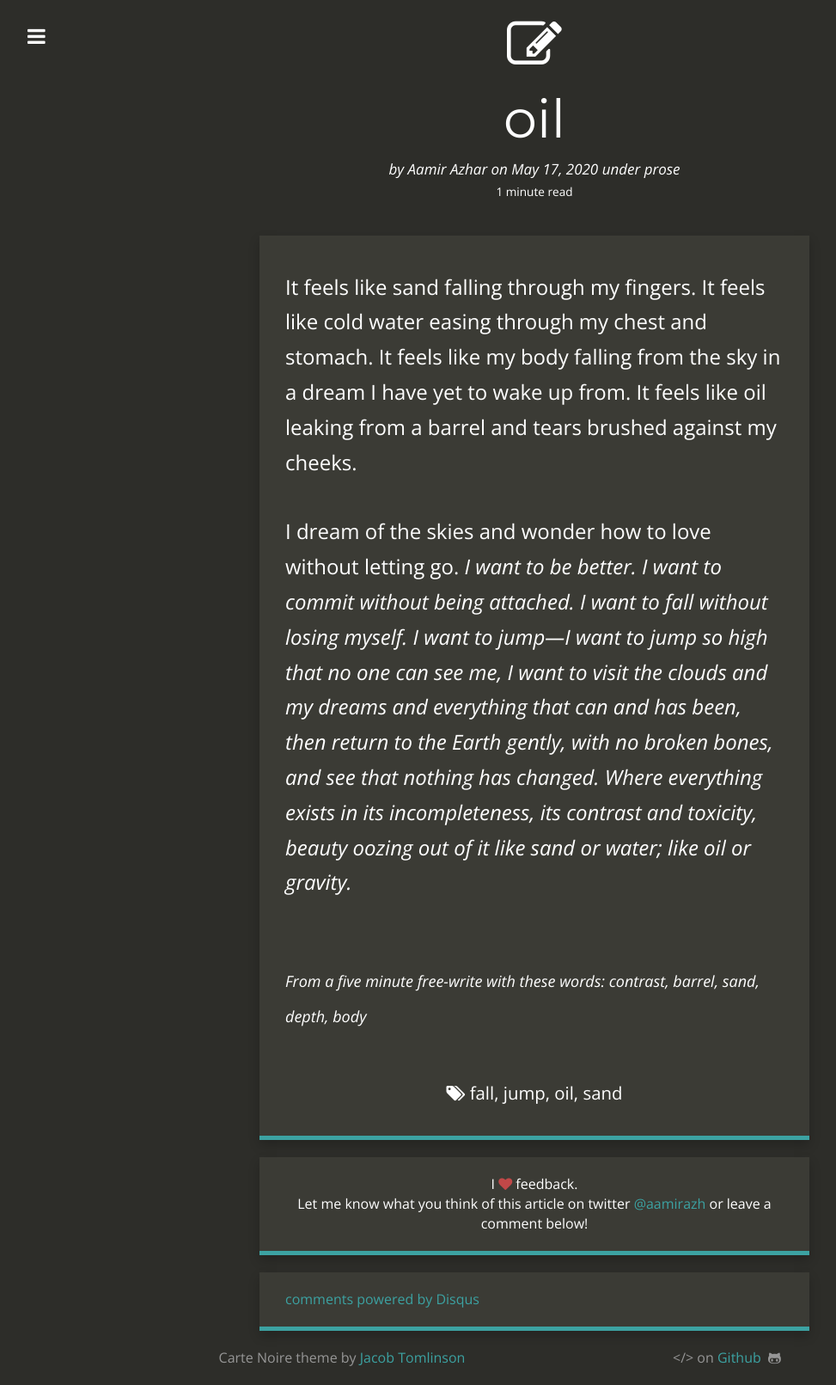
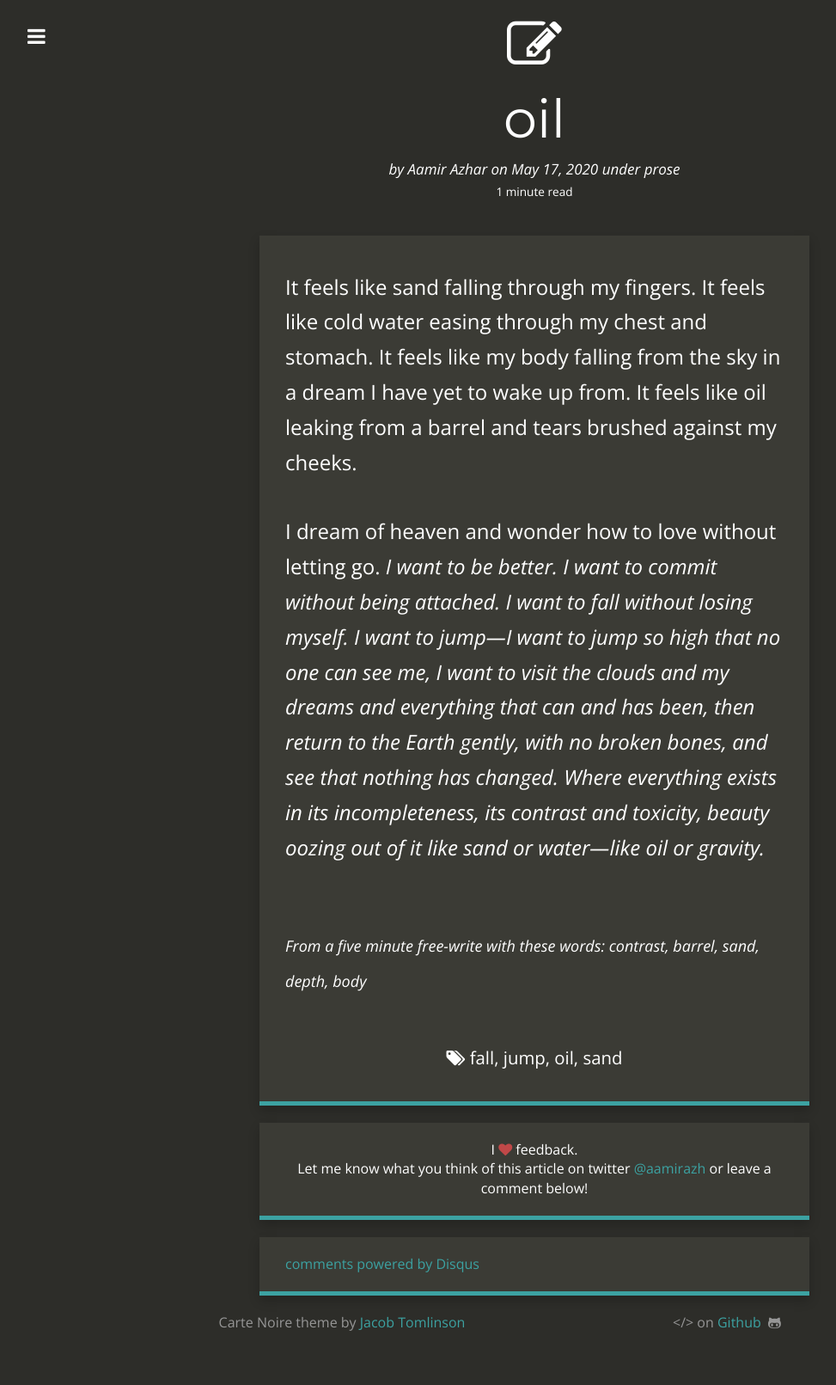
Before and after one commit to jacobtomlinson/carte-noire, a Jekyll site: the page built from _posts/2020-05-17-oil.md, in a window 1280 px wide. Shown: the whole page at 86% size, without its empty margins (18-991 px from the left). Built offline with Jekyll 4.4.1, drawn with Linux system fonts in a browser that asks for light colours; nearby versions of some CDN libraries; comment, search, counter and statistics services are not loaded; after the commit the page ends 1570 px from its top, so only the background shows below that.

Commit message:
Do second round of edits for oil

```diff
--- a/_posts/2020-05-17-oil.md
+++ b/_posts/2020-05-17-oil.md
@@ -14,7 +14,7 @@ tags:
 ---
 It feels like sand falling through my fingers. It feels like cold water easing through my chest and stomach. It feels like my body falling from the sky in a dream I have yet to wake up from. It feels like oil leaking from a barrel and tears brushed against my cheeks.
 
-I dream of the skies and wonder how to love without letting go. *I want to be better. I want to commit without being attached. I want to fall without losing myself. I want to jump—I want to jump so high that no one can see me, I want to visit the clouds and my dreams and everything that can and has been, then return to the Earth gently, with no broken bones, and see that nothing has changed. Where everything exists in its incompleteness, its contrast and toxicity, beauty oozing out of it like sand or water; like oil or gravity.*
+I dream of heaven and wonder how to love without letting go. *I want to be better. I want to commit without being attached. I want to fall without losing myself. I want to jump—I want to jump so high that no one can see me, I want to visit the clouds and my dreams and everything that can and has been, then return to the Earth gently, with no broken bones, and see that nothing has changed. Where everything exists in its incompleteness, its contrast and toxicity, beauty oozing out of it like sand or water—like oil or gravity.*
 
 <br>
 <sup>*From a five minute free-write with these words: contrast, barrel, sand, depth, body*</sup>
```
